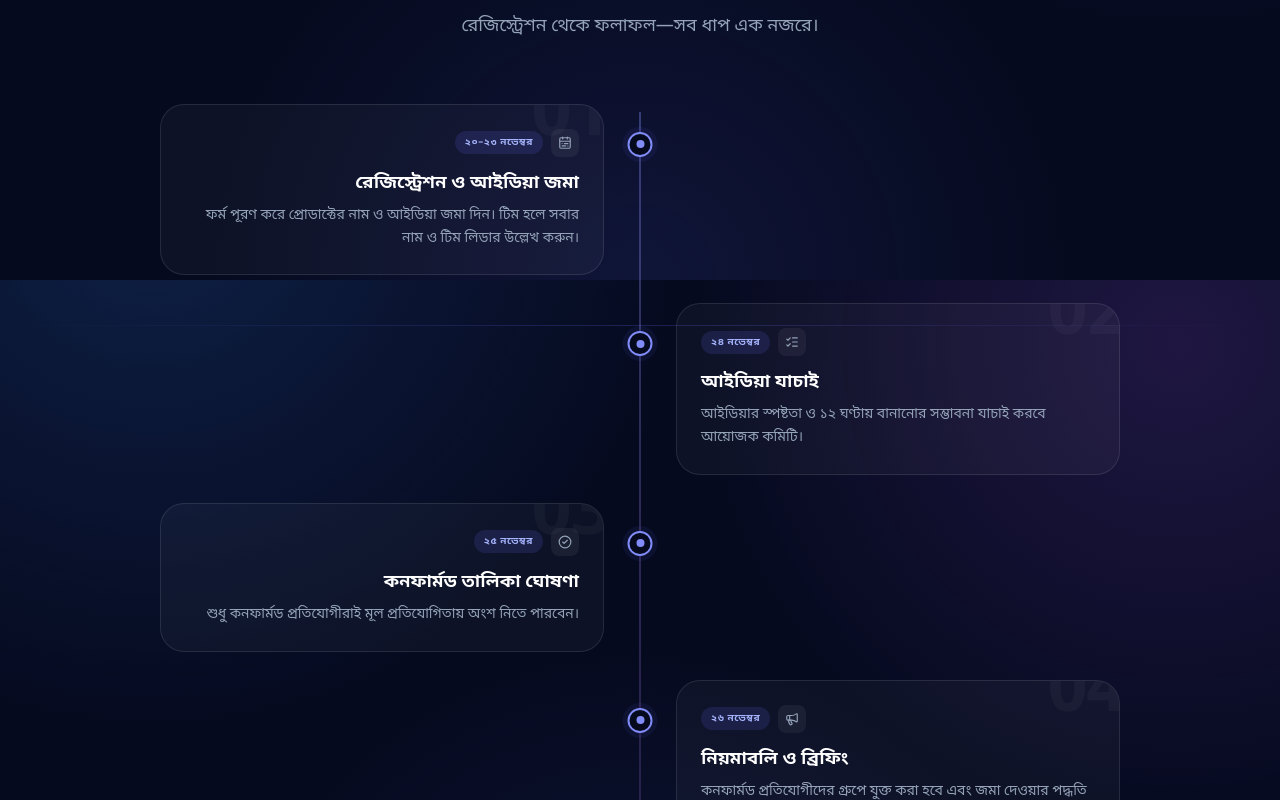
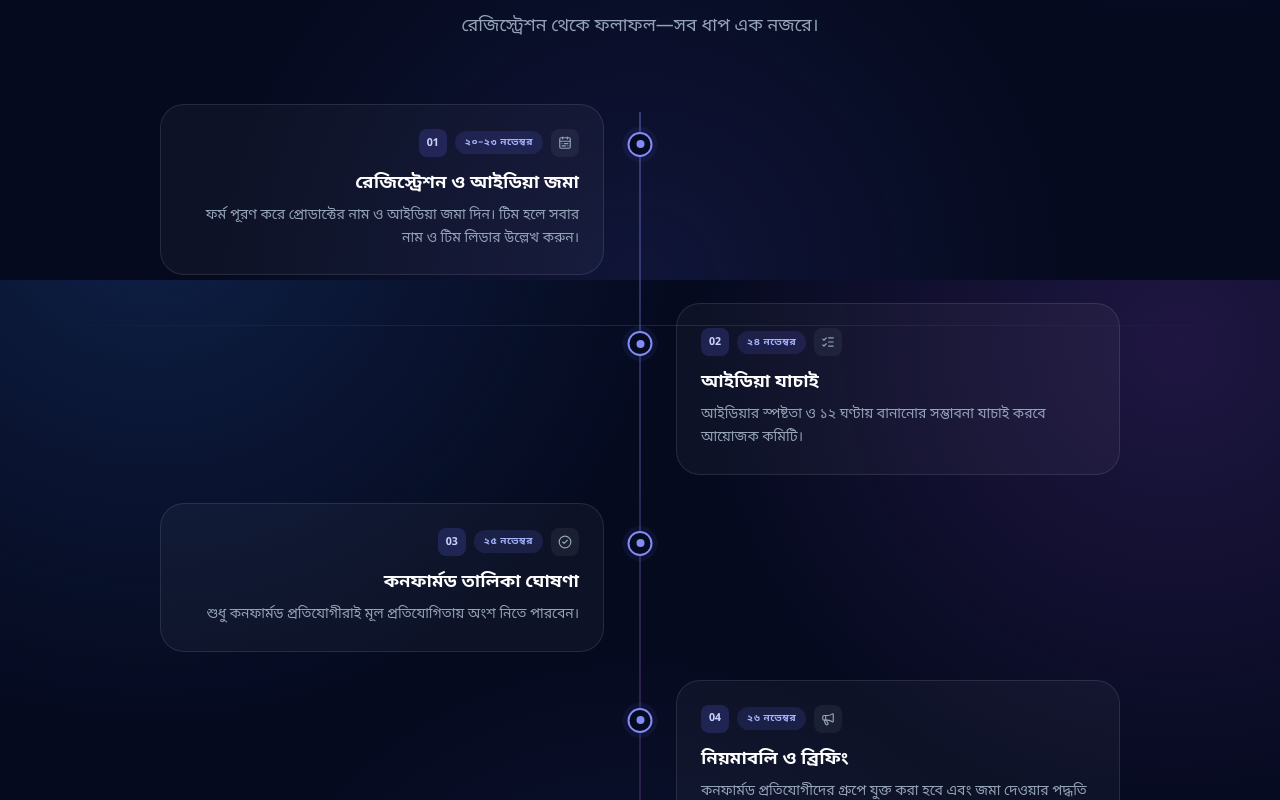
Before and after one commit to AFIF-ZILANI/onnopoth-product-building-component, a Next.js app: page / in a window 1280 px wide. Shown: the part 2920-3720 px from the top of the page. Built offline with nearby package versions, Linux system fonts and the light colour scheme.

Commit message:
Fix timeline card step numbering placement

```diff
--- a/components/Timeline.js
+++ b/components/Timeline.js
@@ -87,15 +87,22 @@ export default function Timeline() {
                           : 'border-white/10 bg-white/[0.035] hover:border-indigo-400/40 hover:bg-white/[0.06]'
                       }`}
                     >
-                      <span className="absolute -right-2 -top-6 text-7xl font-extrabold leading-none text-white/[0.035]">
-                        0{i + 1}
-                      </span>
-
                       <div
-                        className={`relative flex items-center gap-2 ${
+                        className={`relative flex flex-wrap items-center gap-2 ${
                           left ? 'sm:justify-end' : ''
                         }`}
                       >
+                        {/* Clear step number — always fully inside the card */}
+                        <span
+                          className={`grid h-7 w-7 shrink-0 place-items-center rounded-lg text-[11px] font-extrabold tabular-nums ${
+                            item.highlight
+                              ? 'bg-fuchsia-400/25 text-fuchsia-100'
+                              : 'bg-indigo-500/20 text-indigo-200'
+                          }`}
+                          aria-label={`ধাপ ${i + 1}`}
+                        >
+                          {String(i + 1).padStart(2, '0')}
+                        </span>
                         <span
                           className={`rounded-full px-2.5 py-1 text-[10px] font-bold uppercase tracking-wider ${
                             item.highlight
```
